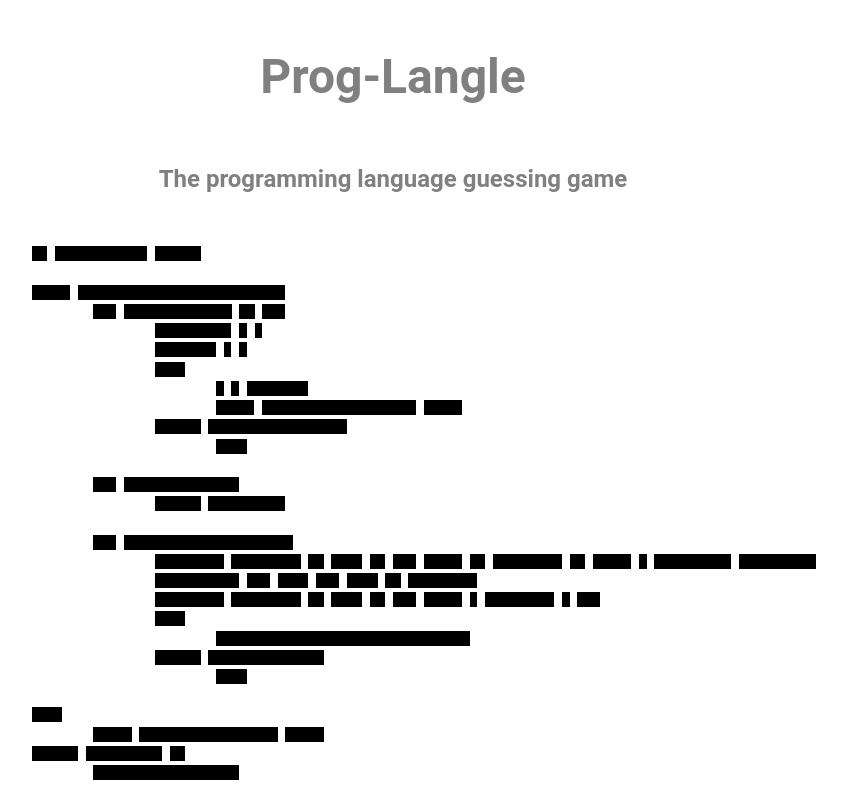
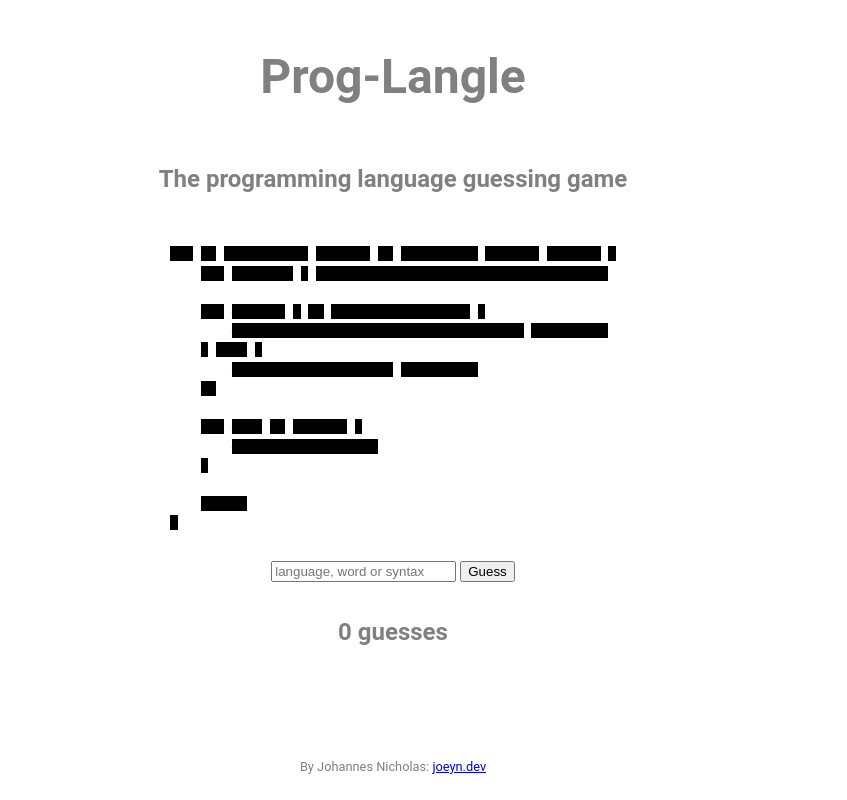
Before and after one commit to LiamKearn/Prog-Langle, a SvelteKit app in the folder Prog-Langle/: page / in a window 1280 px wide. Shown: the top 800 px of the page, without its empty margins (247-1094 px from the left). Built offline with nearby package versions, Linux system fonts and the light colour scheme.

Commit message:
updated to change every day

```diff
--- a/Prog-Langle/src/routes/+page.svelte
+++ b/Prog-Langle/src/routes/+page.svelte
@@ -1,5 +1,268 @@
 <script lang="ts">
-	let code = `
+
+
+	let codes = [
+		{
+			code: `
+			.center {
+				width: 100%;
+				align-items: center;
+				display: flex;
+				flex-direction: column;
+				font-family: 'Roboto', sans-serif;
+				color: grey;
+			}
+
+			h1 {
+				font-size: 3rem;
+			}
+
+			h2 {
+				font-size: 1.5rem;
+			}
+
+			.code {
+				font-family: 'Courier New', monospace;
+				font-size: 0.8rem;
+				color: black;
+				line-height: 1.2rem;
+				max-width: 100%;
+				overflow: scroll;
+			}
+		`,
+			language: "css"
+		},
+		{
+			code: `
+			const person = {
+			firstName:"John",
+			lastName: "Doe",
+			display: function () {
+				let x = document.getElementById("demo");
+				x.innerHTML = this.firstName + " " + this.lastName;
+			}
+			}
+
+			let display = person.display.bind(person);
+			setTimeout(display, 3000);
+			`,
+			language: "javascript"
+		},
+		{
+			code: `SELECT City, Country FROM Customers
+			WHERE Country='Germany'
+			UNION ALL
+			SELECT City, Country FROM Suppliers
+			WHERE Country='Germany'
+			ORDER BY City;
+			`,
+			language: "sql"
+		},
+		{
+			code: `
+			public class Main extends Thread {
+				public static int amount = 0;
+
+				public static void main(String[] args) {
+					Main thread = new Main();
+					thread.start();
+					// Wait for the thread to finish
+					while(thread.isAlive()) {
+					System.out.println("Waiting...");
+				}
+				// Update amount and print its value
+				System.out.println("Main: " + amount);
+				amount++;
+				System.out.println("Main: " + amount);
+				}
+				public void run() {
+					amount++;
+				}
+			}
+			`,
+			language: "java"
+		},
+		{
+			code: `
+			$servername = "localhost";
+			$username = "username";
+			$password = "password";
+			$dbname = "myDB";
+
+			// Create connection
+			$conn = new mysqli($servername, $username, $password, $dbname);
+			// Check connection
+			if ($conn->connect_error) {
+				die("Connection failed: " . $conn->connect_error);
+			}
+
+			$sql = "SELECT id, firstname, lastname FROM MyGuests";
+			$result = $conn->query($sql);
+
+			if ($result->num_rows > 0) {
+				// output data of each row
+				while($row = $result->fetch_assoc()) {
+					echo "id: " . $row["id"]. " - Name: " . $row["firstname"]. " " . $row["lastname"]. ",";
+				}
+			} else {
+				echo "0 results";
+			}
+			$conn->close();
+			`,
+			language: "php"
+		},
+		{
+			code: `
+			// Create a structure
+			struct myStructure {
+				int myNum;
+				char myLetter;
+				char myString[30];
+			};
+
+			int main() {
+				// Create a structure variable and assign values to it
+				struct myStructure s1 = {13, 'B', "Some text"};
+
+				// Print values
+				printf("%d %c %s", s1.myNum, s1.myLetter, s1.myString);
+
+				return 0;
+			}
+			`,
+			language: "c"
+		},
+		{
+			code: `
+			// Base class
+			class Animal {
+				public:
+					void animalSound() {
+						cout << "The animal makes a sound \n";
+					}
+			};
+
+			// Derived class
+			class Pig : public Animal {
+				public:
+					void animalSound() {
+						cout << "The pig says: wee wee \n";
+					}
+			};
+
+			// Derived class
+			class Dog : public Animal {
+				public:
+					void animalSound() {
+						cout << "The dog says: bow wow \n";
+					}
+			};
+
+			int main() {
+				Animal myAnimal;
+				Pig myPig;
+				Dog myDog;
+
+				myAnimal.animalSound();
+				myPig.animalSound();
+				myDog.animalSound();
+				return 0;
+			}
+			`,
+			language: "c++"
+		},
+		{
+			code: `
+			enum Level
+			{
+			  Low,
+			  Medium,
+			  High
+			}
+
+			static void Main(string[] args)
+			{
+			  Level myVar = Level.Medium;
+			  switch(myVar)
+			  {
+			    case Level.Low:
+			      Console.WriteLine("Low level");
+			      break;
+			    case Level.Medium:
+			       Console.WriteLine("Medium level");
+			      break;
+			    case Level.High:
+			      Console.WriteLine("High level");
+			      break;
+			  }
+			}
+			`,
+			language: "c#"
+		},
+		{
+			code: `
+			# day one, the age and speed of 12 cars:
+			x1 <- c(5,7,8,7,2,2,9,4,11,12,9,6)
+			y1 <- c(99,86,87,88,111,103,87,94,78,77,85,86)
+
+			# day two, the age and speed of 15 cars:
+			x2 <- c(2,2,8,1,15,8,12,9,7,3,11,4,7,14,12)
+			y2 <- c(100,105,84,105,90,99,90,95,94,100,79,112,91,80,85)
+
+			plot(x1, y1, main="Observation of Cars", xlab="Car age", ylab="Car speed", col="red", cex=2)
+			points(x2, y2, col="blue", cex=2)
+			`,
+			language: "r"
+		},
+		{
+			code:
+			`
+			interface House {
+			  sqft: number;
+			  yard?: {
+			    sqft: number;
+			  };
+			}
+			function printYardSize(house: House) {
+			  const yardSize = house.yard?.sqft;
+			  if (yardSize === undefined) {
+			    console.log('No yard');
+			  } else {
+			    console.log(\`Yard is \${yardSize} sqft\`);
+			  }
+			}
+
+			let home: House = {
+			  sqft: 500
+			};
+
+			printYardSize(home); // Prints 'No yard'
+			`
+			,
+			language: "typescript"
+		},
+		{
+			code: `
+			pub fn run(config: Config) -> Result<(), Box<dyn Error>> {
+			    let contents = fs::read_to_string(config.file_path)?;
+
+			    let results = if config.ignore_case {
+			        search_case_insensitive(&config.query, &contents)
+			    } else {
+			        search(&config.query, &contents)
+			    };
+
+			    for line in results {
+			        println!("{line}");
+			    }
+
+			    Ok(())
+			}
+			`,
+			language: "rust"
+		},
+		{
+			code: `
 			#! /usr/bin/env python
 
 			class BottleException(Exception):
@@ -28,8 +291,25 @@
 				raise BottleException(1, None)
 			except Exception, e:
 				e.printStackTrace()
-	`
-	let answer = "python"
+			`,
+			language: "python"
+		}
+
+
+	]
+
+
+
+	let date = new Date().getDate()
+
+	let todays = codes[(date + 8) % codes.length]
+
+	let code = todays.code
+
+	//remove 3 tabs from the start of every line
+	code = code.replace(/\n\t\t\t/g, "\n")
+
+	let answer = todays.language
 	let entry = ""
 
 	//replace every character, except for newlines, spaces and tabs
@@ -48,7 +328,7 @@
 		entry = entry.trim()
 
 		//check if the guess is correct
-		if (entry == answer) {
+		if (entry.toLowerCase() == answer.toLowerCase()) {
 			hidden = code
 			return
 		}
@@ -177,6 +457,8 @@
 		font-size: 0.8rem;
 		color: black;
 		line-height: 1.2rem;
+		max-width: 100%;
+		overflow: scroll;
 	}
 
 	table {
```
Lines whose indentation alone changed are shown as unchanged.
